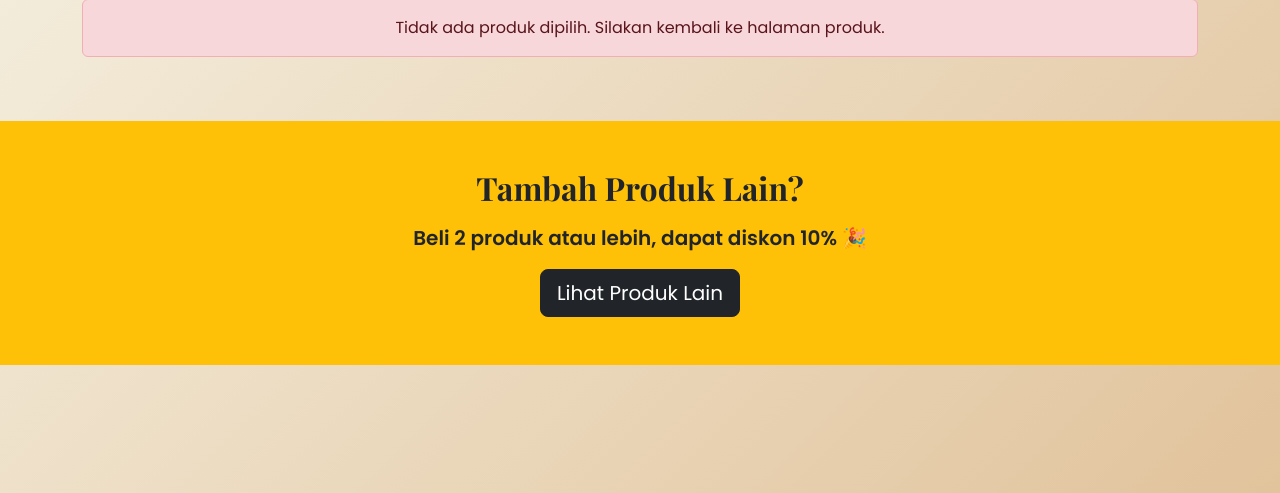
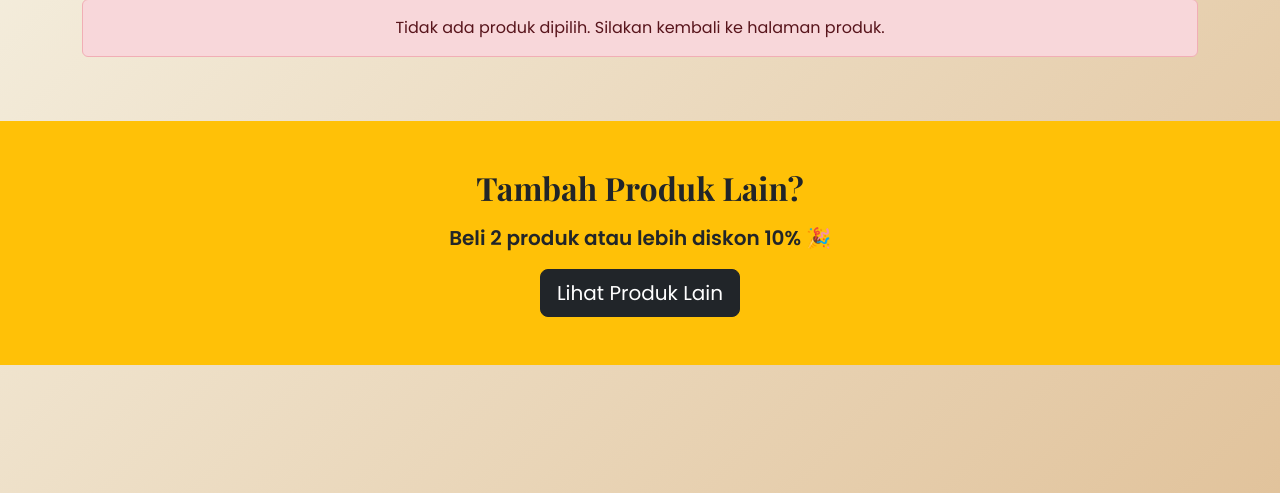
Before and after one commit to jaidan2212/Project_RPL, a PHP site: page /checkout.php in a window 1280 px wide. Shown: the part 177-670 px from the top of the page. Run offline with PHP 8.4, Linux system fonts and the light colour scheme.

Commit message:
promotion

```diff
--- a/checkout.php
+++ b/checkout.php
@@ -110,7 +110,7 @@ foreach($produkDipilih as $id){
 
 <div class="bg-warning py-5 text-center">
   <h2 class="mb-3">Tambah Produk Lain?</h2>
-  <p class="lead fw-bold">Beli 2 produk atau lebih, dapat diskon 10% 🎉</p>
+  <p class="lead fw-bold">Beli 2 produk atau lebih diskon 10% 🎉</p>
   <a href="produk.php" class="btn btn-dark btn-lg btn-anim">Lihat Produk Lain</a>
 </div>
 
```
